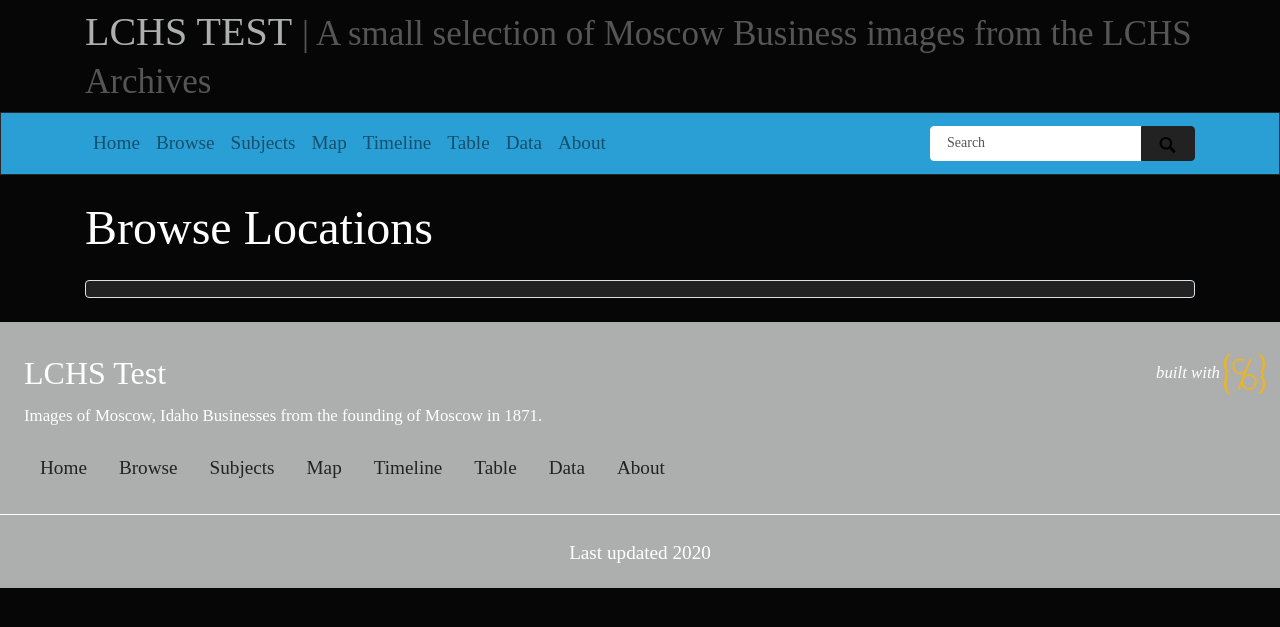
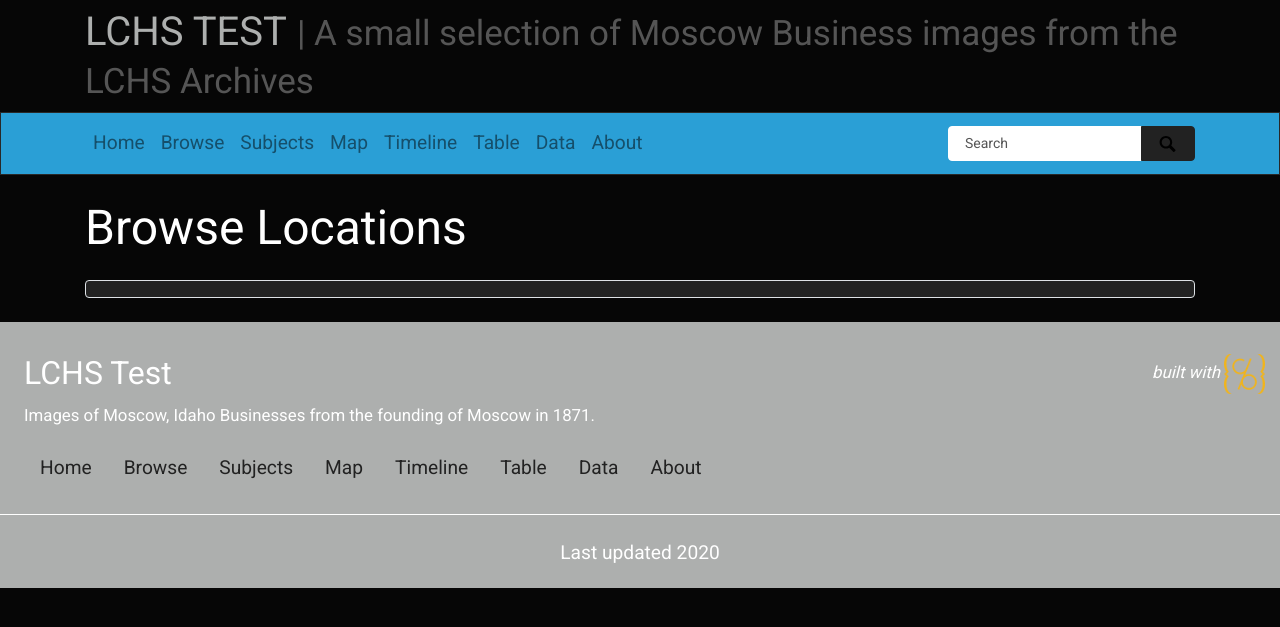
Before and after one commit to zxwnek/LCHS-Test, a Jekyll site: the page built from pages/locations.md, in a window 1280 px wide. Shown: the top 627 px of the page. Built offline with Jekyll 4.4.1, drawn with Linux system fonts in a browser that asks for light colours; nearby versions of some CDN libraries.

Commit message:
Text Color Update

```diff
--- a/_data/theme.yml
+++ b/_data/theme.yml
@@ -86,7 +86,7 @@
 navbar-background: bg-primary
 # Theme Fonts
 base-font-size: 1.2em
-text-color: "#191919"
+text-color: "#dedede"
 link-color: "#17a2b8"
-base-font-family: cyborg # comment out for bootstrap defaults. e.g. Roboto
+base-font-family: # comment out for bootstrap defaults. e.g. Roboto
 font-cdn: # add font stylesheet, e.g. <link href="https://fonts.googleapis.com/css?family=Roboto&display=swap" rel="stylesheet">
```
